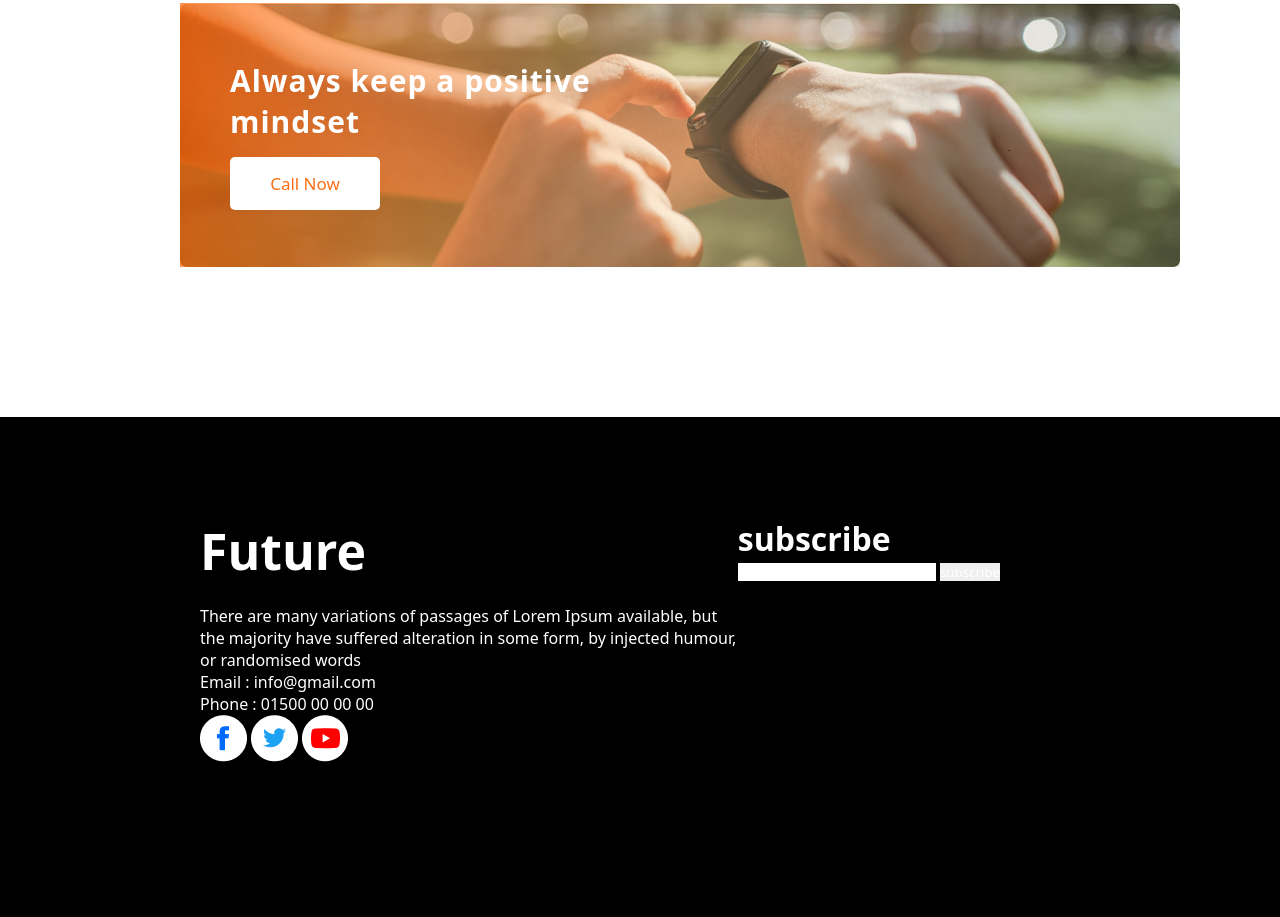
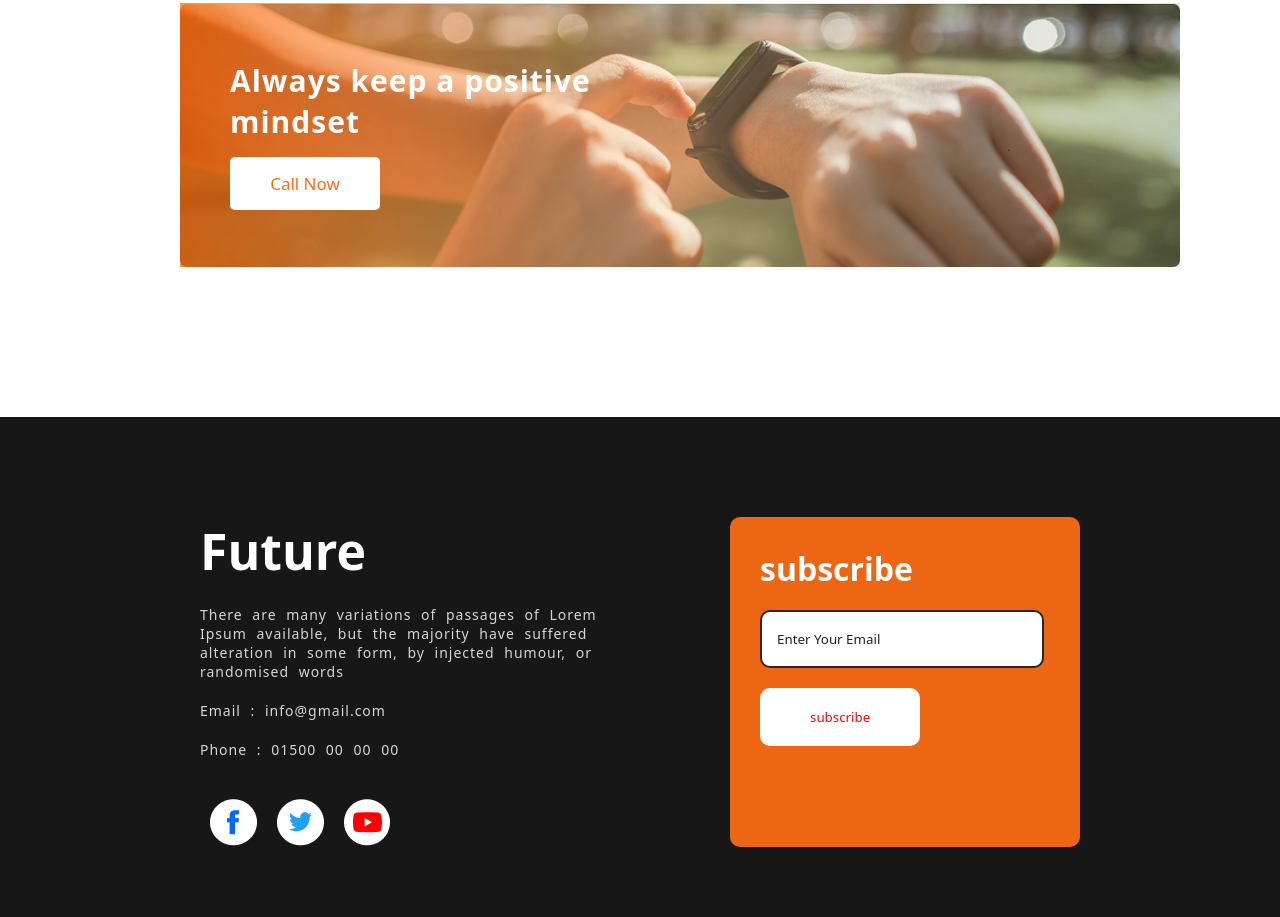
Before and after one commit to Hisham6667/assignment-1, a plain HTML site: page index.html in a window 1280 px wide. Shown: the part 2097-3014 px from the top of the page. Drawn offline with Linux system fonts and the light colour scheme.

Commit message:
footer modified

```diff
--- a/index.html
+++ b/index.html
@@ -93,7 +93,7 @@
             <h1 class="footer-t">Future</h1>
             <p class="footer-pa">There are many variations of passages of Lorem Ipsum available, but the majority have suffered alteration in some form, by injected humour, or randomised words</p>
             <p class="footer-pa1">Email : info@gmail.com</p>
-            <p class="footer-pa1">Phone : 01500 00 00 00</p>
+            <p class="footer-pa2">Phone : 01500 00 00 00</p>
             <div class="footerimg">
                 <img src="images/icons/fb.png" alt="">
                 <img src="images/icons/twitter.png" alt="">
@@ -102,13 +102,11 @@
         </div>
         <div class="footer2">
             <h1 class="footer-t1">subscribe</h1>
-            <input class="footer-input" type="text">
+            <input class="footer-input" type="email" placeholder="Enter Your Email">
             <button class="footer-btn">subscribe</button>
         </div>
     </footer>
 
-
-
 </body>
 
 </html>
--- a/style.css
+++ b/style.css
@@ -192,7 +192,7 @@
 
 /* footer section */
 .footer {
-    background-color: black;
+    background-color: rgb(23, 23, 23);
     padding: 100px 200px 0 200px;
     height: 400px;
     max-width: 960px;
@@ -202,25 +202,77 @@
 }
 
 .footer1 {
-    width: 550px;
+    width: 400px;
 }
 
 .footer-t {
     color: white;
     font-size: 50px;
+    font-weight: 700;
     margin-bottom: 20px;
 }
 
-.footer-pa {color: white;}
+.footer-pa {
+    color: #d6d6d6;
+    font-size: 14px;
+    letter-spacing: 1px;
+    word-spacing: 5px;
+    margin-bottom: 20px;
+}
 
-.footer-pa1 {color: white;}
+.footer-pa1 {
+    color: #d7d7d7;
+    font-size: 14px;
+    letter-spacing: 1px;
+    word-spacing: 5px;
+    margin-bottom: 20px;
+}
+.footer-pa2 {
+    color: #d7d7d7;
+    font-size: 14px;
+    letter-spacing: 1px;
+    word-spacing: 5px;
+    margin-bottom: 40px;
+}
+.footerimg{
+    display: flex;
+    width: 200px;
+    justify-content: space-around;
+}
 
 .footer2 {
-    width: 350px;
+    height: 300px;
+    width: 320px;
+    padding: 30px 0 0 30px;
+    border-radius: 10px;
+    background-color: #ec6613;
 }
 
-.footer-t1 {color: white;}
+.footer-t1 {
+    margin-bottom: 20px;
+    width: 100%;
+    color: white;
+}
 
-.footer-input {color: white;}
+.footer-input {
+    padding: 18px 15px;
+    background-color: #ffffff;
+    width: 250px;
+    border: 2px solid #282828;
+    border-radius: 10px;
+    margin-bottom: 20px;
+}
+::placeholder {
+    color: #212121;
+}
 
-.footer-btn {color: white;}
+.footer-btn {
+    background-color: white;
+    color: rgb(255, 0, 0);
+    padding: 20px 50px;
+    border: none;
+    border-radius: 10px;
+}
+.footer-btn:hover {
+    background-color: rgb(236, 236, 236);
+}
```
